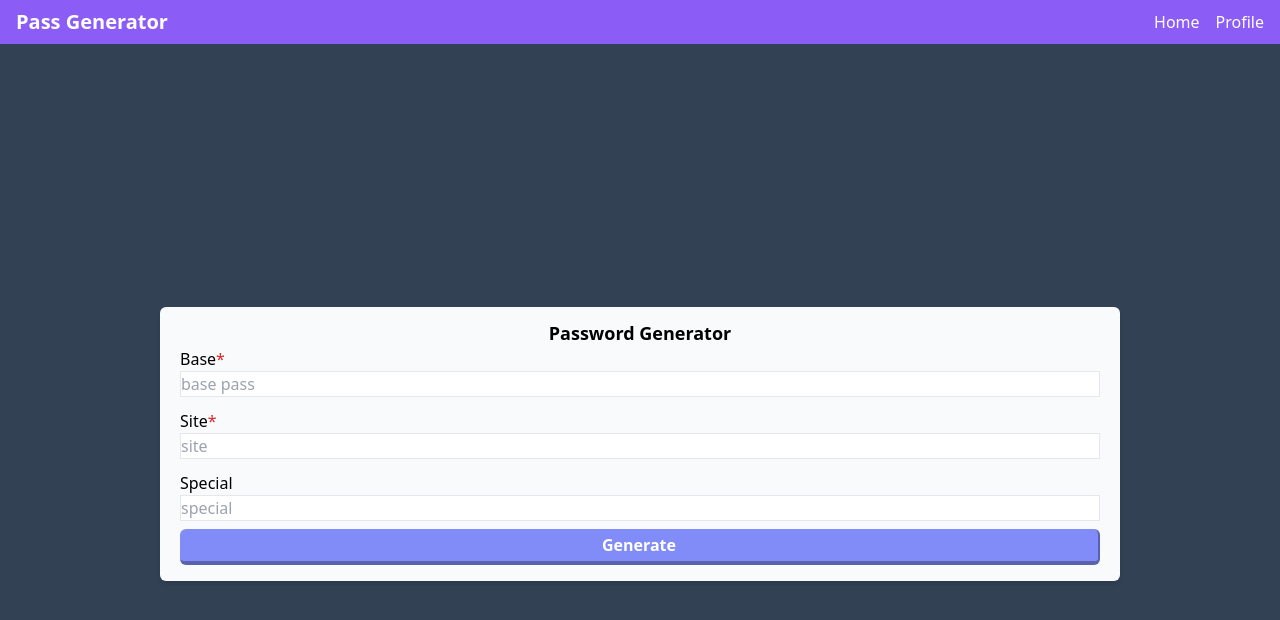
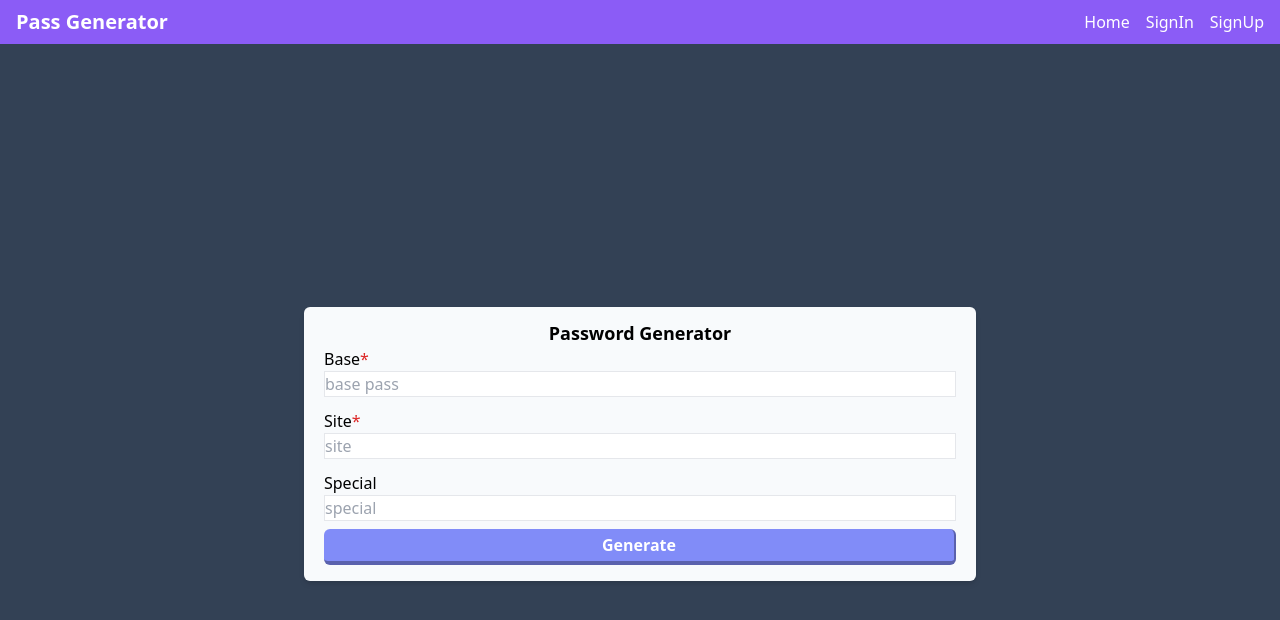
Before and after one commit to feriteja/password-generator, a React (Vite) app: page / in a window 1280 px wide. Shown: the top 620 px of the page. Built offline with nearby package versions, Linux system fonts and the light colour scheme; no server answers.

Commit message:
userContext

```diff
--- a/src/components/header/Header.tsx
+++ b/src/components/header/Header.tsx
@@ -1,20 +1,33 @@
 import React from "react";
 import { Link } from "react-router-dom";
+import { UserState } from "../../context/UserStateContext";
 
 const Header = () => {
+  const { user } = UserState();
   return (
     <header className="py-2 bg-violet-500">
       <nav className="flex items-center justify-between w-full px-4 text-white">
         <Link to="/">
           <h1 className="text-xl font-bold ">Pass Generator</h1>
         </Link>
-        <ul className="flex space-x-4">
+        <ul className="flex space-x-4  ">
           <Link to="/">
-            <li className="">Home</li>
+            <li>Home</li>
           </Link>
-          <Link to="/profile">
-            <li>Profile</li>
-          </Link>
+          {user ? (
+            <Link to="/profile">
+              <li>Profile</li>
+            </Link>
+          ) : (
+            <>
+              <Link to="/signIn">
+                <li>SignIn</li>
+              </Link>
+              <Link to="/signUp">
+                <li>SignUp</li>
+              </Link>
+            </>
+          )}
         </ul>
       </nav>
     </header>
--- /dev/null
+++ b/src/context/UserStateContext.tsx
@@ -0,0 +1,33 @@
+import { onAuthStateChanged, User } from "firebase/auth";
+import React, { createContext, useContext, useEffect, useState } from "react";
+import { auth } from "../firebase.config";
+
+export interface userStateContextProps {
+  user: User | null;
+}
+
+const UserContext = createContext<Partial<userStateContextProps>>({});
+
+const UserProvider: React.FC<any> = ({ children }) => {
+  const [user, setUser] = useState<User | null>(null);
+
+  useEffect(() => {
+    const unSubscribe = onAuthStateChanged(auth, (currentUser) => {
+      setUser(currentUser);
+    });
+
+    return () => {
+      unSubscribe();
+    };
+  }, []);
+
+  return (
+    <UserContext.Provider value={{ user }}>{children}</UserContext.Provider>
+  );
+};
+
+export const UserState = () => {
+  return useContext(UserContext);
+};
+
+export default UserProvider;
--- a/src/main.tsx
+++ b/src/main.tsx
@@ -3,11 +3,14 @@ import ReactDOM from "react-dom/client";
 import App from "./App";
 import "./index.css";
 import { BrowserRouter as Router } from "react-router-dom";
+import UserProvider from "./context/UserStateContext";
 
 ReactDOM.createRoot(document.getElementById("root")!).render(
   <React.StrictMode>
-    <Router>
-      <App />
-    </Router>
+    <UserProvider>
+      <Router>
+        <App />
+      </Router>
+    </UserProvider>
   </React.StrictMode>
 );
--- a/src/pages/main/Home.tsx
+++ b/src/pages/main/Home.tsx
@@ -13,8 +13,8 @@ const Home = () => {
     setPassWoord(generator.type2({ base, site, special }));
   };
   return (
-    <div className="flex justify-center items-center  h-screen w-screen bg-slate-700 ">
-      <div className="shadow-md  w-3/4 px-5 py-3 rounded-md bg-slate-50">
+    <div className="flex justify-center items-center  h-screen w-full  bg-slate-700 ">
+      <div className="shadow-md  w-3/4 max-w-2xl px-5 py-3 rounded-md bg-slate-50">
         <h1 className="text-center text-lg font-semibold">
           Password Generator
         </h1>
```
